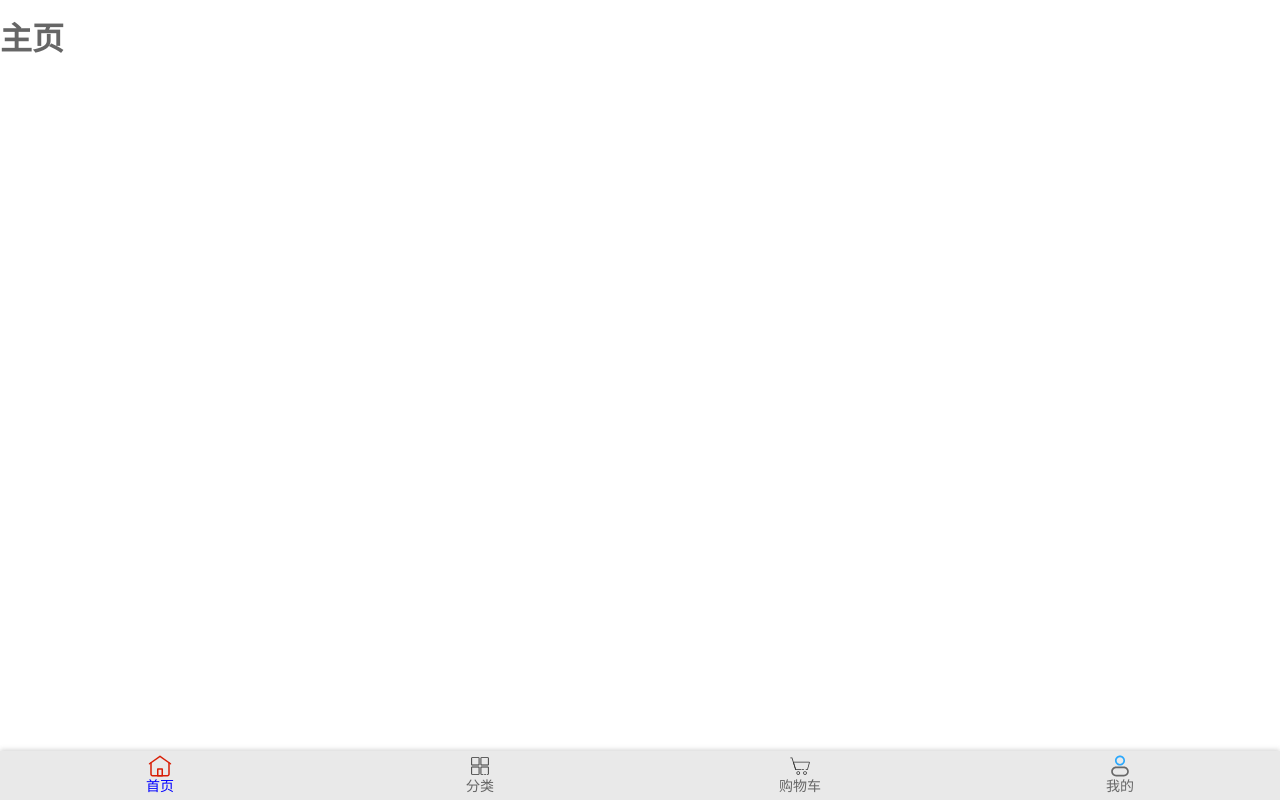
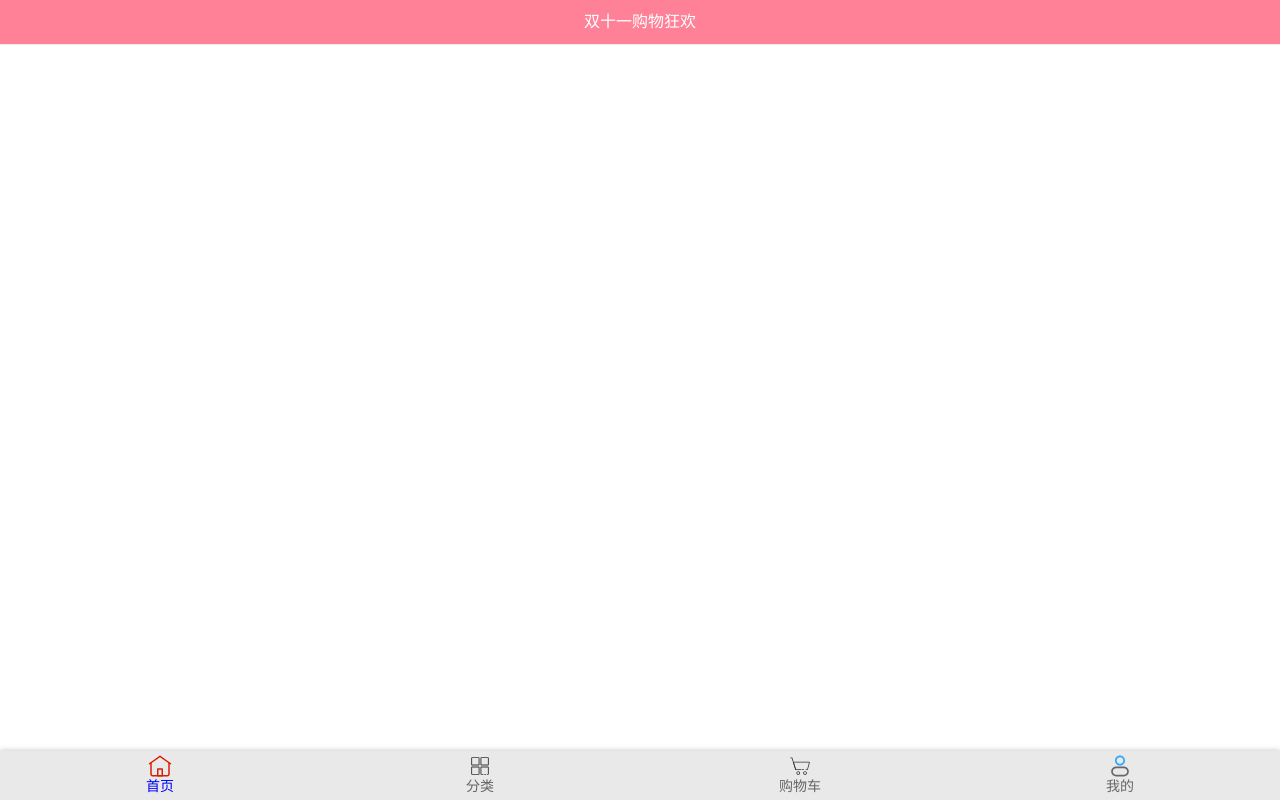
Before and after one commit to GentlyJian/superMail, a Vue app: page /home in a window 1280 px wide. Built offline with nearby package versions, Linux system fonts and the light colour scheme.

Commit message:
创建头部导航栏1

```diff
--- /dev/null
+++ b/src/components/common/navBar/NavBar.vue
@@ -0,0 +1,30 @@
+<template>
+  <div class="nav-bar">
+    <div class="left"><slot name="navLeft"></slot></div>
+    <div class="center"><slot name="navCenter"></slot></div>
+    <div class="right"><slot name="navRight"></slot></div>
+  </div>
+</template>
+
+<script>
+export default {
+  name: 'NavBar'
+}
+</script>
+
+<style scoped>
+  .nav-bar {
+    display: flex;
+    height: 44px;
+    text-align: center;
+    align-items: center;
+    box-shadow: 0 1px 1px rgba(100, 100, 100, 0.1);
+  }
+  .left,.right {
+    width: 60px;
+  }
+  .center {
+    flex: 1;
+  }
+
+</style>>
--- a/src/views/home/Home.vue
+++ b/src/views/home/Home.vue
@@ -1,11 +1,21 @@
 <template>
-  <h1>主页</h1>
+  <nav-bar class="home-nav">
+    <template  #navCenter>双十一购物狂欢</template>
+  </nav-bar>
 </template>
 <script>
+import NavBar from 'components/common/navBar/NavBar';
+
 export default {
-  name: 'Home'
+  name: 'Home',
+  components: {
+    NavBar
+  }
 }
 </script>
 <style scoped>
-
+  .home-nav {
+    color: #fff;
+    background-color: var(--color-tint);
+  }
 </style>
```
